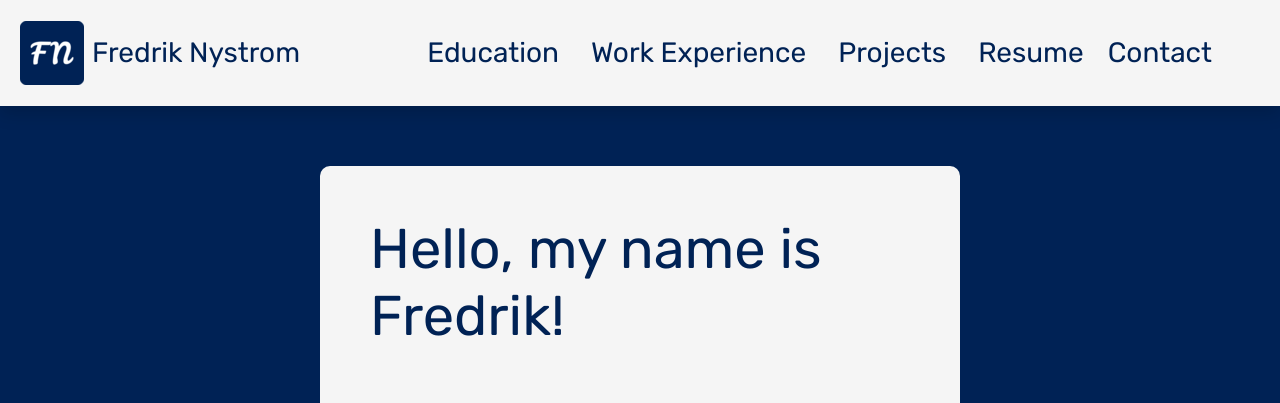
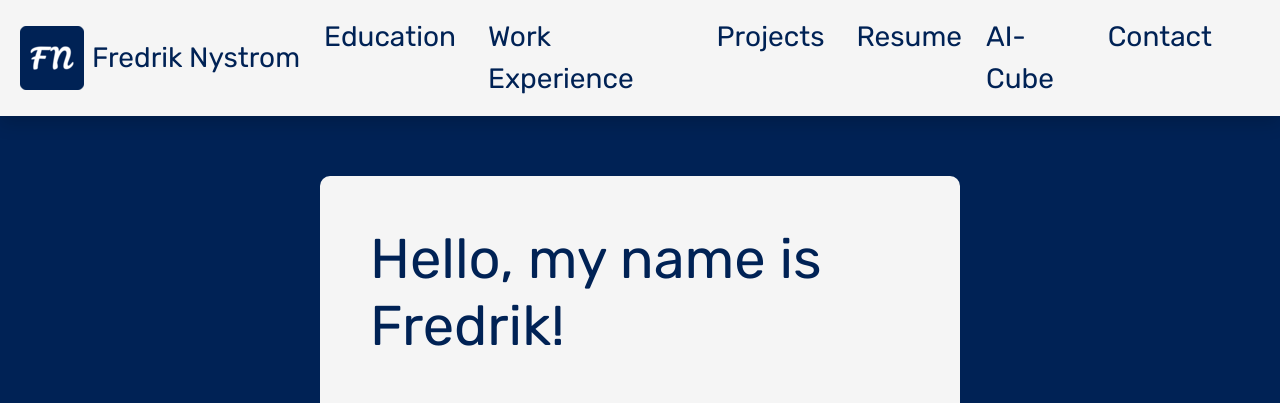
Before and after one commit to fredriknystrom/ResumePortfolio, a Django app: page / in a window 1280 px wide. Shown: the top 403 px of the page. Run offline with Django 4.2, Linux system fonts and the light colour scheme; some libraries are stand-ins or nearby versions.

Commit message:
added ai-cube navbar

```diff
--- a/portfolioProject/resume_app/templates/resume_app/resume.html
+++ b/portfolioProject/resume_app/templates/resume_app/resume.html
@@ -53,6 +53,9 @@
                     </li>
                     <li class="nav-item">
                         <a class="nav-link fs-3 ms-2" href="#resume">Resume</a>
+                    </li>
+                    <li class="nav-item">
+                        <a class="nav-link fs-3 ms-2" href="{% url 'ai-cube' %}">AI-Cube</a>
                     </li>
                     <li class="nav-item">
                         <a class="nav-link fs-3 ms-2 me-5" href="#contact">Contact</a>
```
